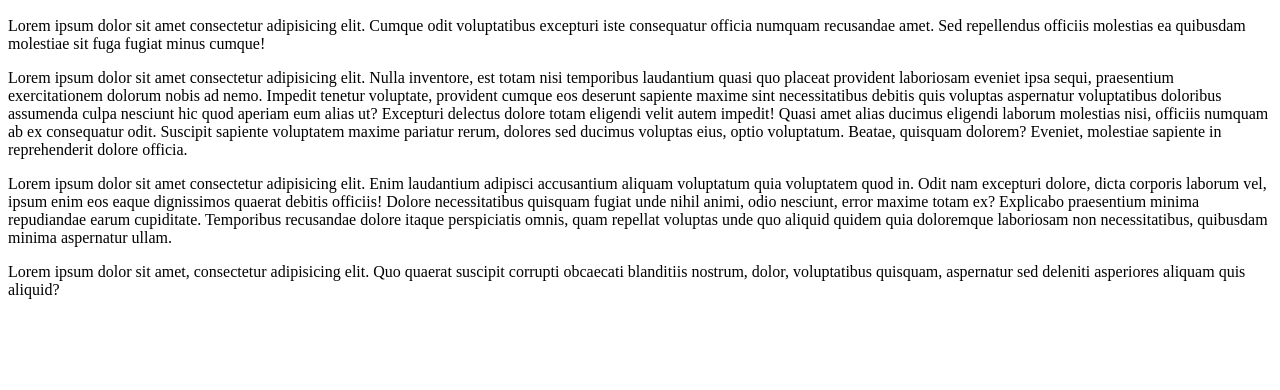
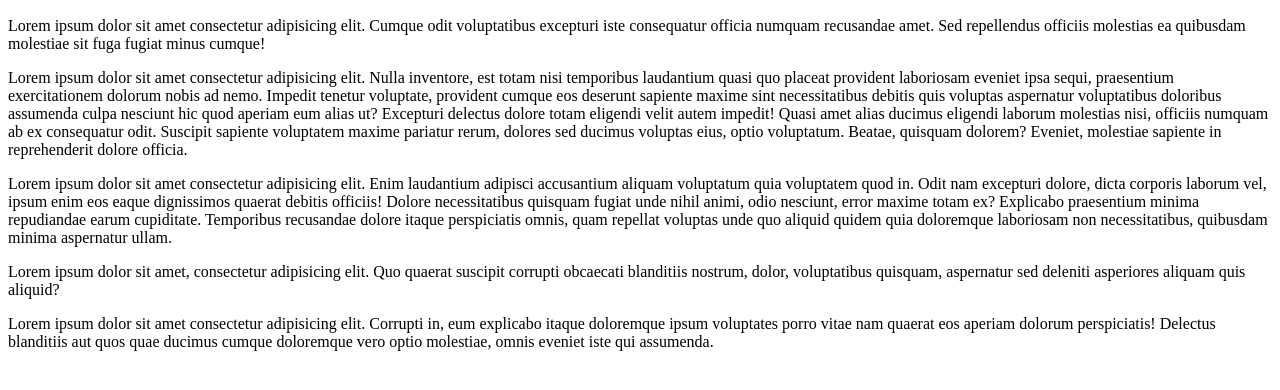
Before and after one commit to unphurlng/unphurlng.github.io, a plain HTML site: page index.html in a window 1280 px wide. Shown: the part 110-500 px from the top of the page. Drawn offline with Linux system fonts and the light colour scheme.

Commit message:
added paragraph

```diff
--- a/index.html
+++ b/index.html
@@ -13,5 +13,6 @@
   <p>Lorem ipsum dolor sit amet consectetur adipisicing elit. Nulla inventore, est totam nisi temporibus laudantium quasi quo placeat provident laboriosam eveniet ipsa sequi, praesentium exercitationem dolorum nobis ad nemo. Impedit tenetur voluptate, provident cumque eos deserunt sapiente maxime sint necessitatibus debitis quis voluptas aspernatur voluptatibus doloribus assumenda culpa nesciunt hic quod aperiam eum alias ut? Excepturi delectus dolore totam eligendi velit autem impedit! Quasi amet alias ducimus eligendi laborum molestias nisi, officiis numquam ab ex consequatur odit. Suscipit sapiente voluptatem maxime pariatur rerum, dolores sed ducimus voluptas eius, optio voluptatum. Beatae, quisquam dolorem? Eveniet, molestiae sapiente in reprehenderit dolore officia.</p>
   <p>Lorem ipsum dolor sit amet consectetur adipisicing elit. Enim laudantium adipisci accusantium aliquam voluptatum quia voluptatem quod in. Odit nam excepturi dolore, dicta corporis laborum vel, ipsum enim eos eaque dignissimos quaerat debitis officiis! Dolore necessitatibus quisquam fugiat unde nihil animi, odio nesciunt, error maxime totam ex? Explicabo praesentium minima repudiandae earum cupiditate. Temporibus recusandae dolore itaque perspiciatis omnis, quam repellat voluptas unde quo aliquid quidem quia doloremque laboriosam non necessitatibus, quibusdam minima aspernatur ullam.</p>
   <p>Lorem ipsum dolor sit amet, consectetur adipisicing elit. Quo quaerat suscipit corrupti obcaecati blanditiis nostrum, dolor, voluptatibus quisquam, aspernatur sed deleniti asperiores aliquam quis aliquid?</p>
+  <p>Lorem ipsum dolor sit amet consectetur adipisicing elit. Corrupti in, eum explicabo itaque doloremque ipsum voluptates porro vitae nam quaerat eos aperiam dolorum perspiciatis! Delectus blanditiis aut quos quae ducimus cumque doloremque vero optio molestiae, omnis eveniet iste qui assumenda.</p>
 </body>
 </html>
```
